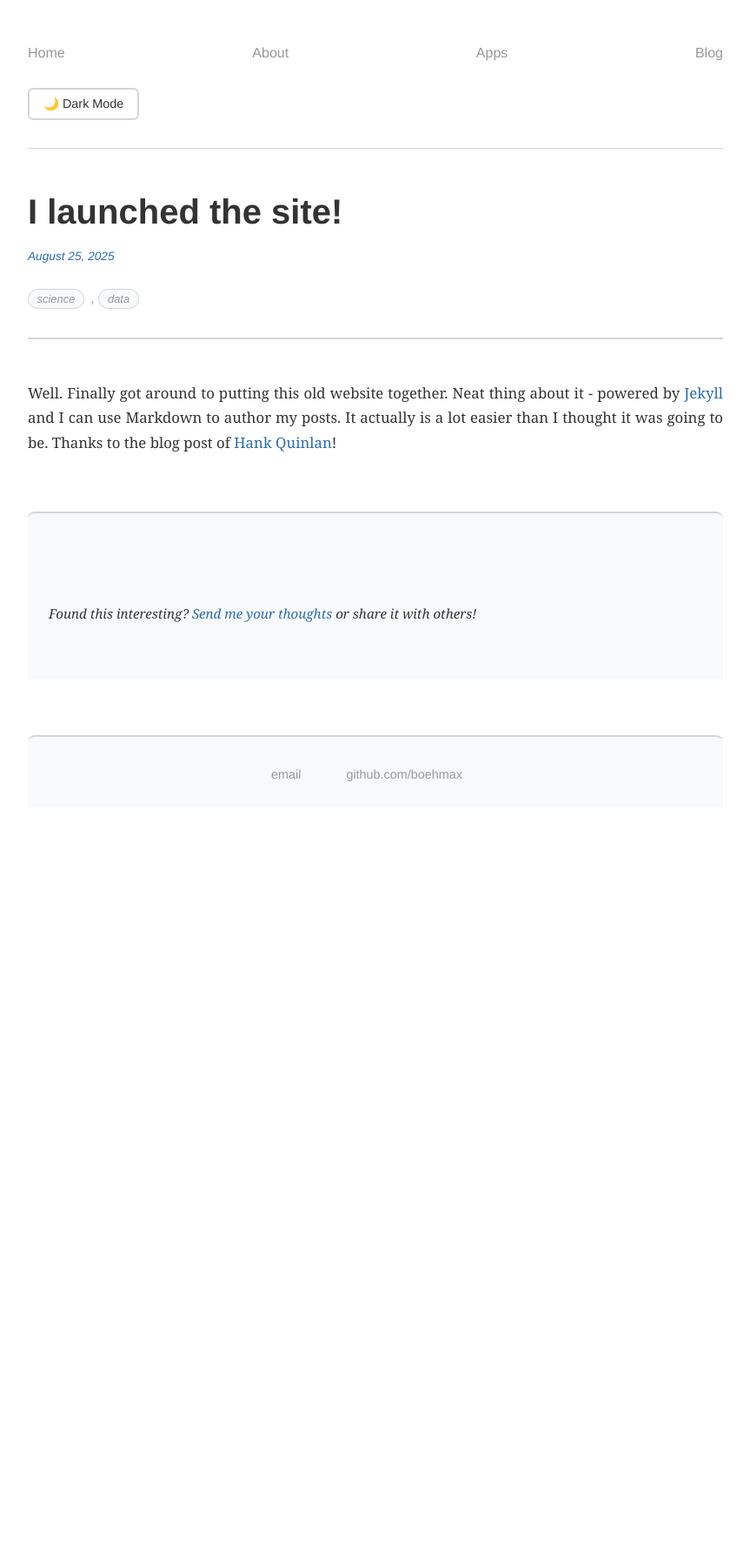
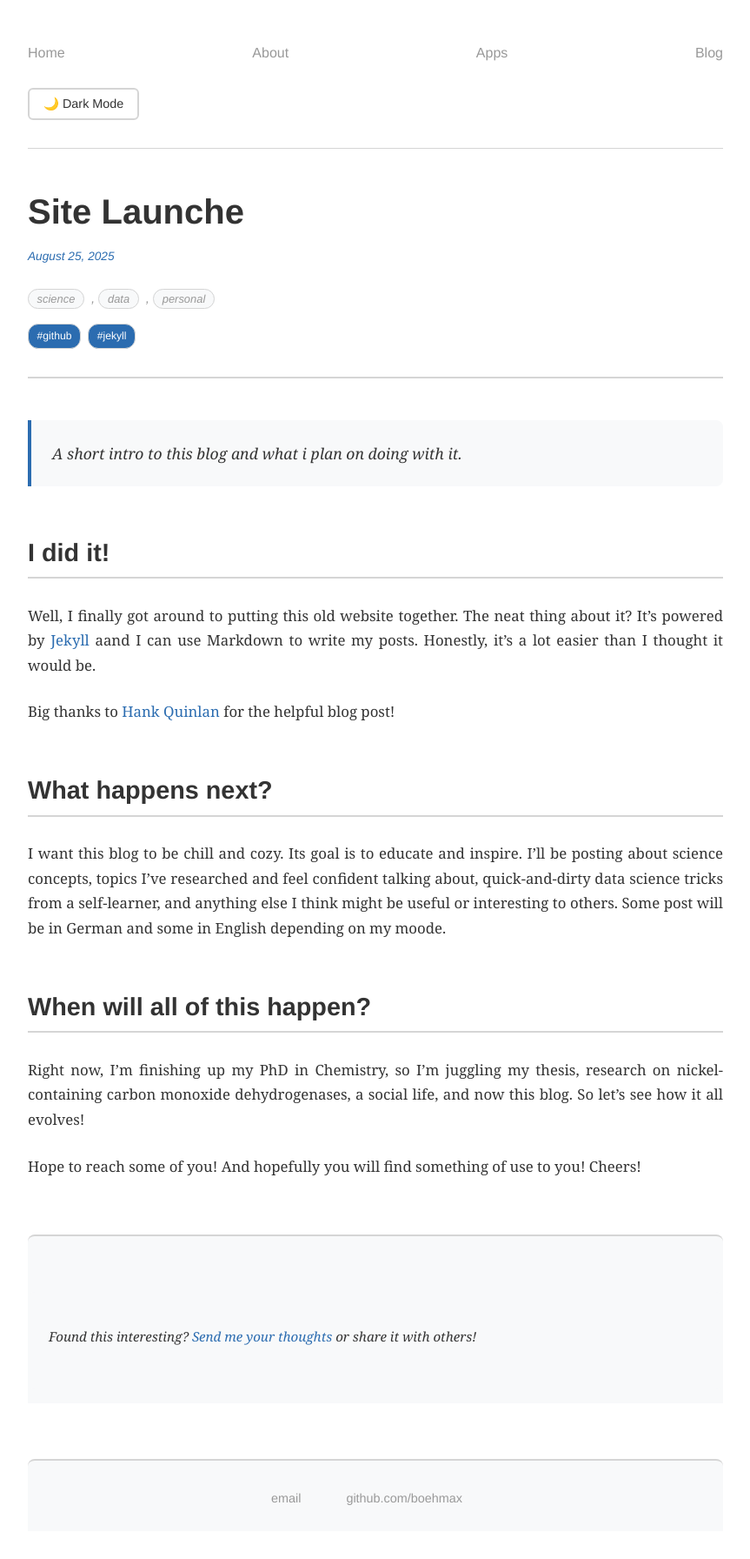
Before and after one commit to boehmax/boehmax.github.io, a Jekyll site: the page built from _posts/2025-08-25-site-launched.md, in a window 1280 px wide. Shown: the whole page at 87% size, without its empty margins (208-1071 px from the left). Built offline with Jekyll 4.4.1, drawn with Linux system fonts in a browser that asks for light colours; nearby versions of some CDN libraries; before the commit the page ends 960 px from its top, so only the background shows below that.

Commit message:
Revise site launch post with new content and title
Updated the title and content of the site launch post, adding sections about future plans and personal goals.

```diff
--- a/_posts/2025-08-25-site-launched.md
+++ b/_posts/2025-08-25-site-launched.md
@@ -1,8 +1,22 @@
 ---
 layout: post
-title: "I launched the site!"
+title: "Site Launche"
 date: 2025-08-25
+categories: [personal]
+tags: [github, jekyll]
+excerpt: "A short intro to this blog and what i plan on doing with it."
+math: false  # Enable MathJax for equations
 ---
 
-Well. Finally got around to putting this old website together. Neat thing about it - powered by [Jekyll](http://jekyllrb.com) and I can use Markdown to author my posts. It actually is a lot easier than I thought it was going to be.
-Thanks to the blog post of [Hank Quinlan](https://jmcglone.com/guides/github-pages/)!
+## I did it!
+Well, I finally got around to putting this old website together. The neat thing about it? It’s powered by [Jekyll](http://jekyllrb.com) aand I can use Markdown to write my posts. Honestly, it’s a lot easier than I thought it would be.
+
+Big thanks to [Hank Quinlan](https://jmcglone.com/guides/github-pages/) for the helpful blog post!
+
+## What happens next?
+I want this blog to be chill and cozy. Its goal is to educate and inspire. I’ll be posting about science concepts, topics I’ve researched and feel confident talking about, quick-and-dirty data science tricks from a self-learner, and anything else I think might be useful or interesting to others. Some post will be in German and some in English depending on my moode.
+
+## When will all of this happen?
+Right now, I’m finishing up my PhD in Chemistry, so I’m juggling my thesis, research on nickel-containing carbon monoxide dehydrogenases, a social life, and now this blog. So let’s see how it all evolves!
+
+Hope to reach some of you! And hopefully you will find something of use to you! Cheers!
```
